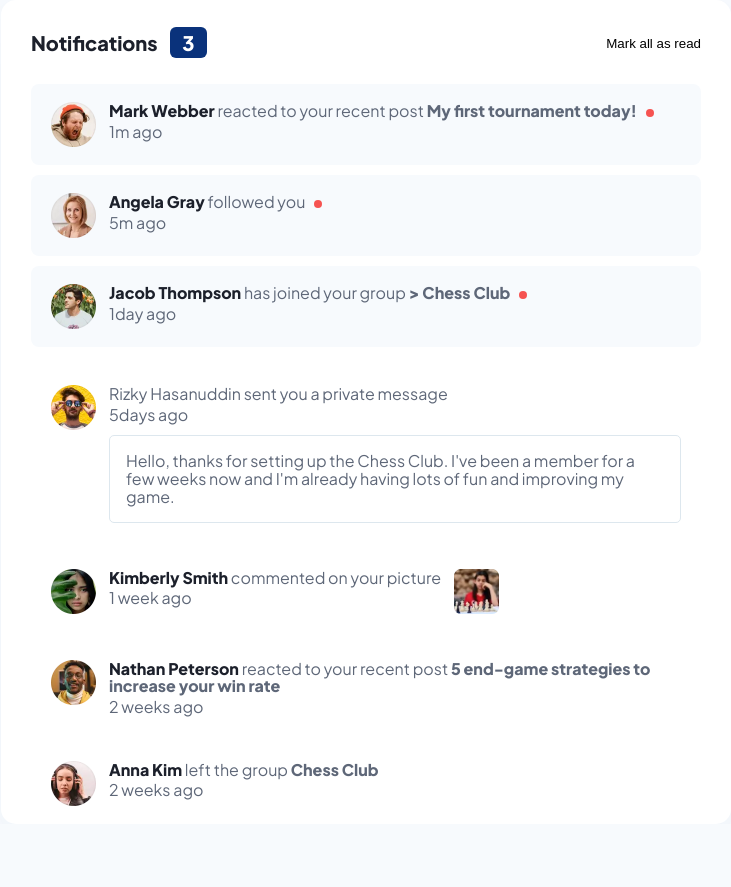
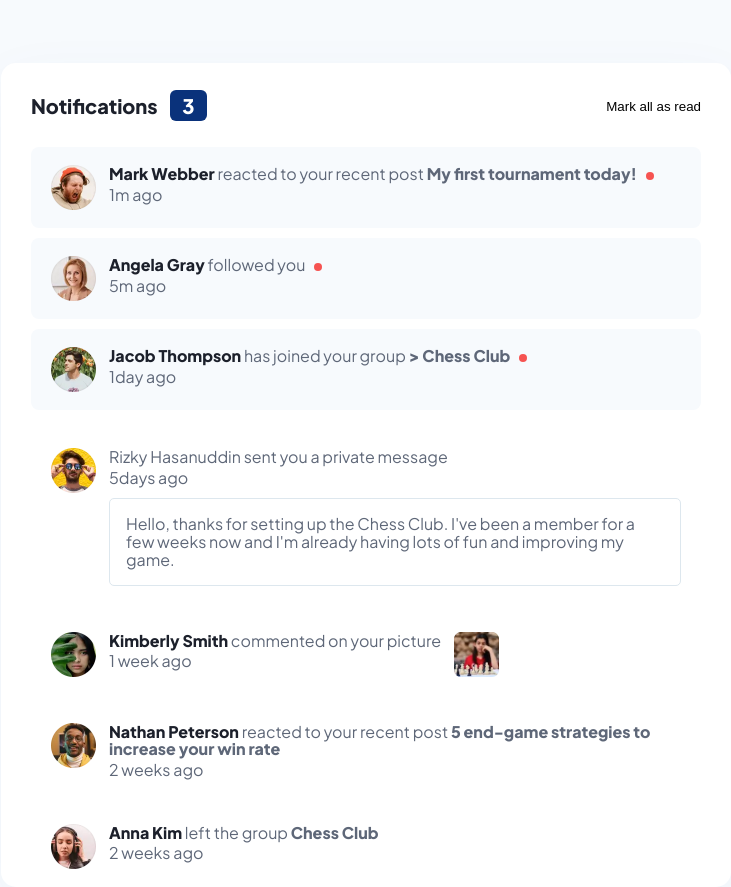
Before and after one commit to allreddv/Notifications-Page, a plain HTML site: page index.html in a window 1280 px wide. Shown: the whole page, without its empty margins (274-1005 px from the left). Before the commit the page ends 824 px from the top, so only its background shows below. Drawn offline with Linux system fonts and the light colour scheme.

Commit message:
Update style.css

```diff
--- a/style.css
+++ b/style.css
@@ -165,6 +165,7 @@ main {
             padding: 3.3rem 3rem 0rem ;
             box-shadow: 0px 20px 60px rgba(73, 97, 168, 0.05);
             border-radius: 15px;
+            margin-top: 6.3rem;
         }
 
         .main__list {
```
